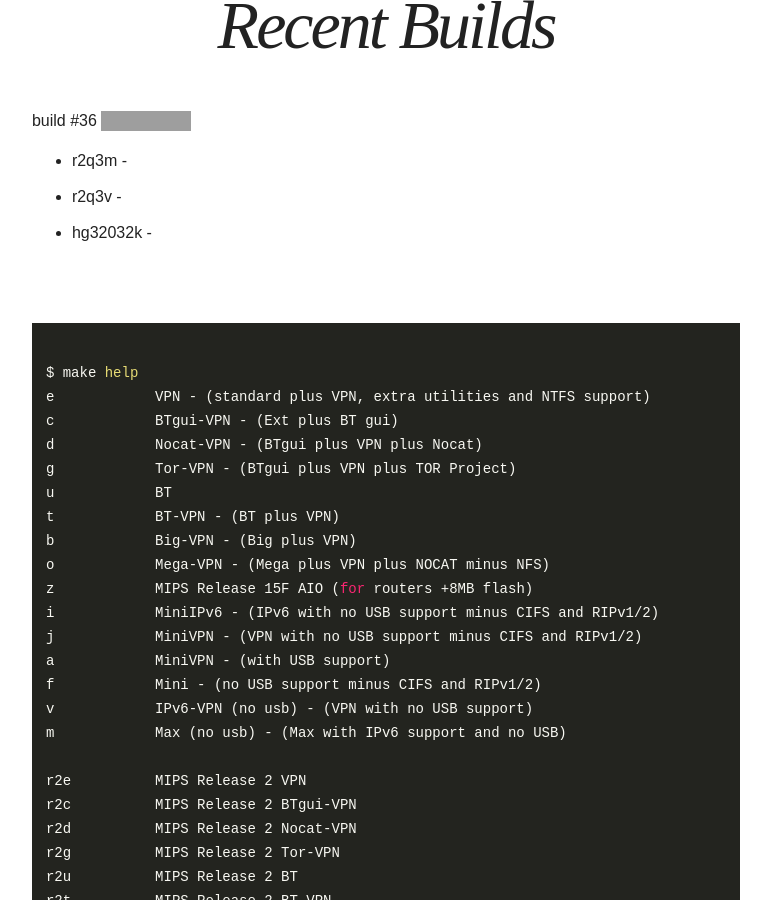
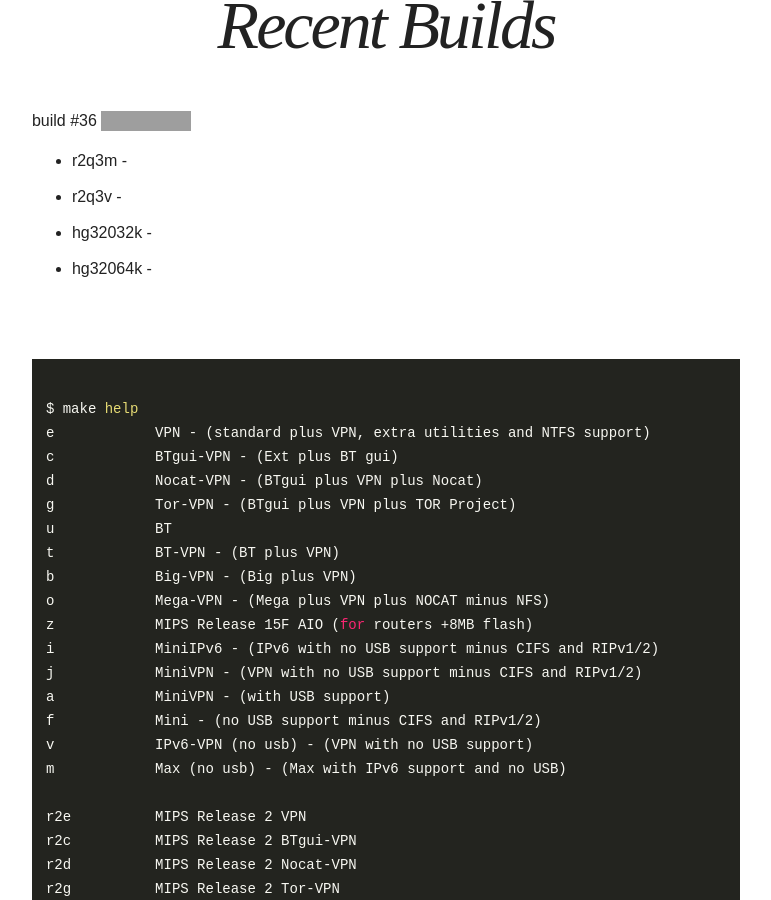
Before and after one commit to oglopss/freshtomato-mips-ci-jekyll, a Jekyll site: the page built from index.html, in a window 1280 px wide and 900 px high, scrolled down 487 px. Shown: the whole window, without its empty margins (254-1025 px from the left). Built offline with Jekyll 4.4.1, drawn with Linux system fonts in a browser that asks for light colours; nearby versions of some CDN libraries; grey boxes are pictures that could not be loaded.

Commit message:
Travis build 36 hg32064k pushed to gh-pages

```diff
--- a/_data/ss.yml
+++ b/_data/ss.yml
@@ -3,3 +3,4 @@ files:
   - 0003 r2q3v
   - 0002 r2q3m
   - 0004 hg32032k
+  - 0005 hg32064k
```
